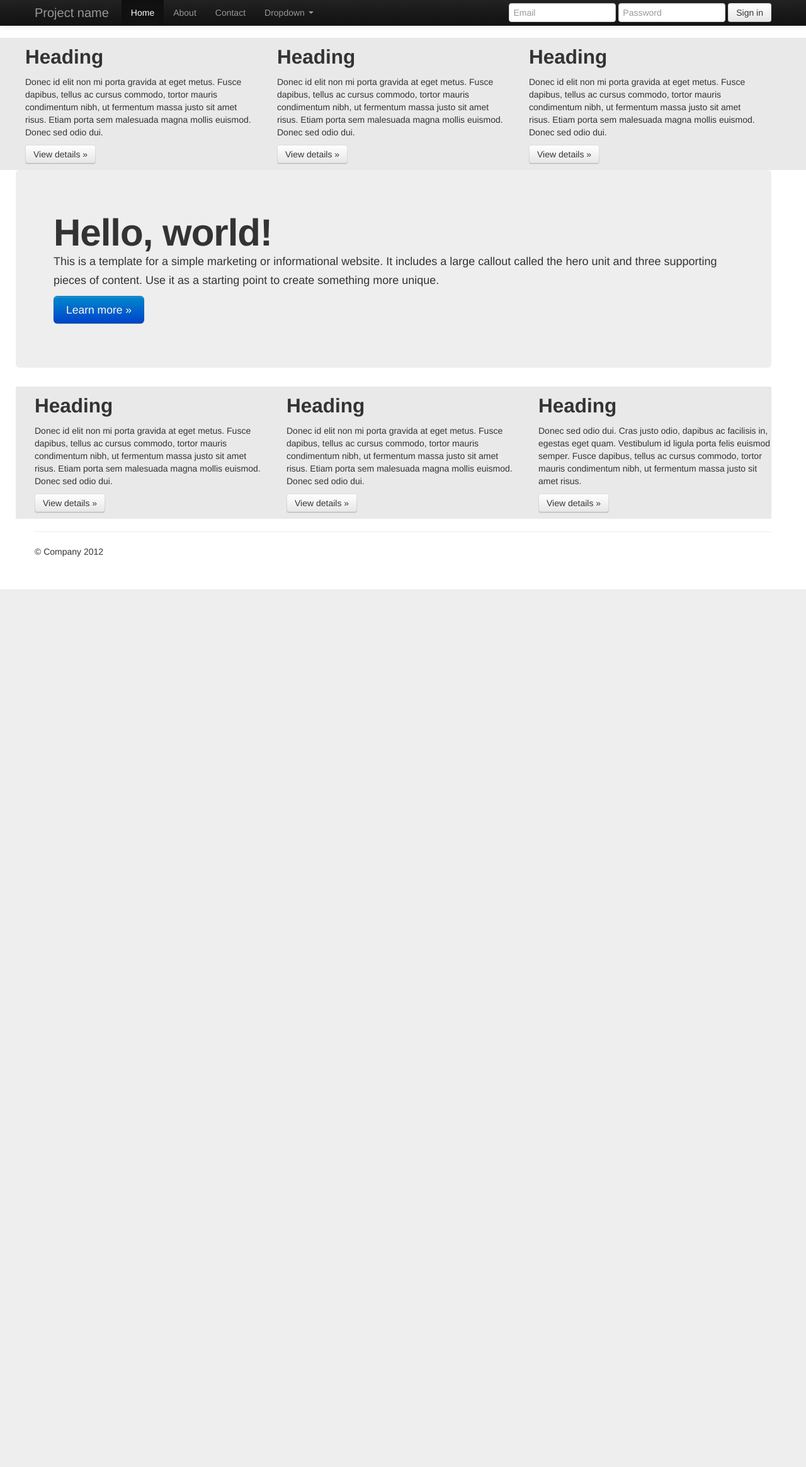
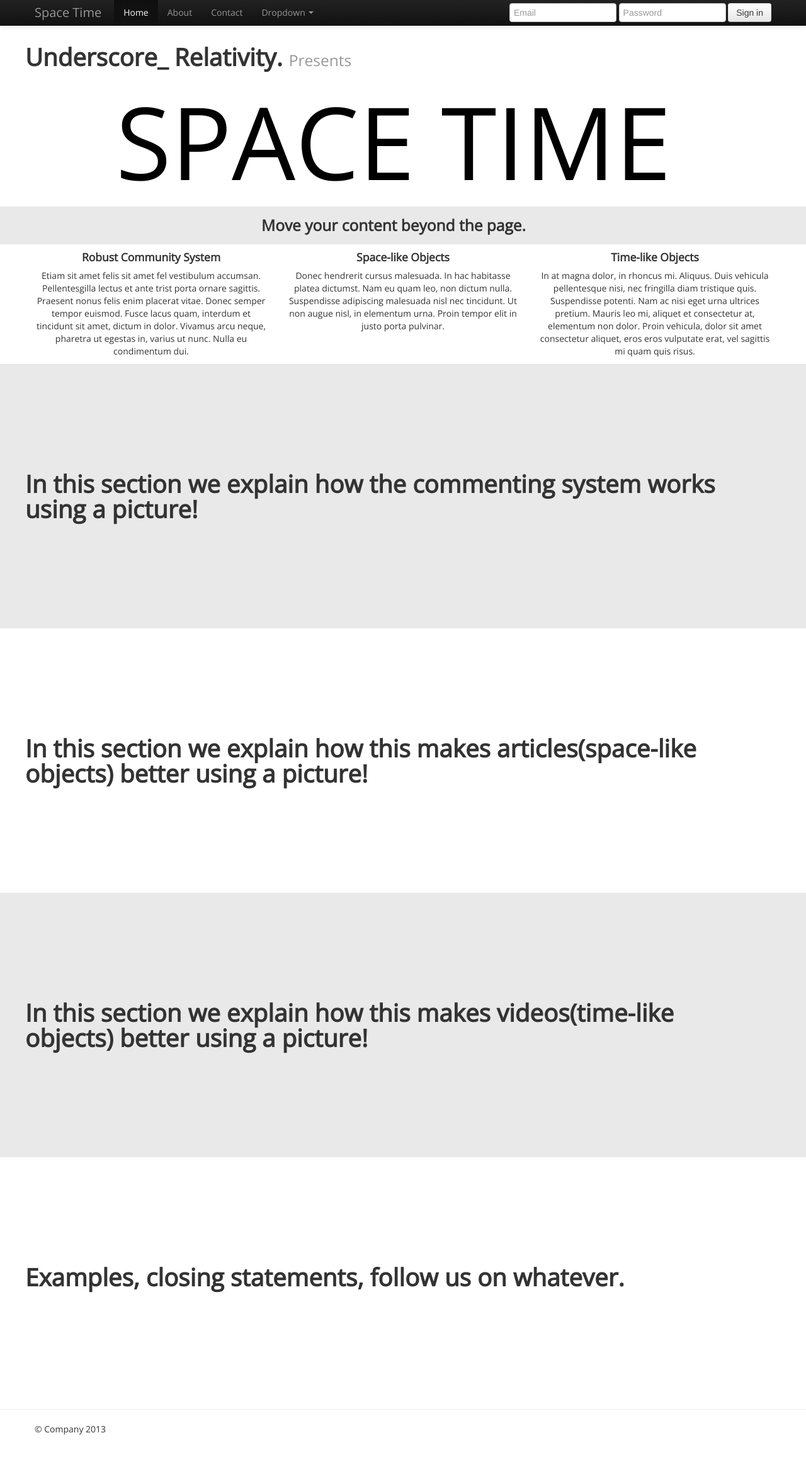
Before and after one commit to IanHung/html5test, a Django app: page / in a window 1280 px wide. Shown: the whole page at 63% size. Before the commit the page ends 936 px from the top, so only its background shows below. Run offline with Django 3.2, Linux system fonts and the light colour scheme; parts of the project's set-up code (start-up, migrations or seed data) failed here and were passed over; some libraries are stand-ins or nearby versions.

Commit message:
Played with the custom css to adjust font and some layout properties.  Changed the base template to a rough example of how i think the home page should look like.

```diff
--- a/static/html5test/css/custom.css
+++ b/static/html5test/css/custom.css
@@ -1,8 +1,36 @@
+@import url(http://fonts.googleapis.com/css?family=Open+Sans:300);
+
 body {
        padding-top: 60px;
        padding-bottom: 40px;
+       font-family: 'Open Sans', sans-serif;
+       font-weight: 300;
 }
 
 .shaded {
-	background-color: #e9e9e9
+	background-color: #e9e9e9;
 }
+
+.container-ee {
+	width: auto;
+}
+
+.push {
+	padding-top:60px;
+
+}
+
+.fat {
+	padding-top: 160px;
+	padding-bottom: 160px;
+}
+
+
+#title {
+	padding-top: 10px;
+	padding-bottom: 10px;
+	font-size: 20vmin;
+	line-height: 21vmin;
+	color: #000000;
+	font-weight: 300;
+}
--- a/templates/base.html
+++ b/templates/base.html
@@ -34,7 +34,7 @@
                         <span class="icon-bar"></span>
                         <span class="icon-bar"></span>
                     </a>
-                    <a class="brand" href="#">Project name</a>
+                    <a class="brand" href="#">Space Time</a>
                     <div class="nav-collapse collapse">
                         <ul class="nav">
                             <li class="active"><a href="#">Home</a></li>
@@ -62,60 +62,73 @@
                 </div>
             </div>
         </div>
- 		<div class="row shaded">
+
+            <!-- Main hero unit for a primary marketing message or call to action -->
+
+	        <div class="row">
+	        	<div class="container">
+	        		<h1>Underscore_ Relativity. <small>Presents</small></h1>
+	        	</div>
+         	</div>
+	            <div class="container-ee">
+		            <div class="row text-center">
+		     			<h1 id="title">SPACE TIME</h1>
+					</div>
+				</div>
+
+            <!-- Example row of columns -->
+     		<div class="row text-center shaded">
+
+     			<h3>Move your content beyond the page.</h3>
+     		</div>
+
      		<div class="container">
      			<div class="row">
-                <div class="span4">
-                    <h2>Heading</h2>
-                    <p>Donec id elit non mi porta gravida at eget metus. Fusce dapibus, tellus ac cursus commodo, tortor mauris condimentum nibh, ut fermentum massa justo sit amet risus. Etiam porta sem malesuada magna mollis euismod. Donec sed odio dui. </p>
-                    <p><a class="btn" href="#">View details &raquo;</a></p>
+
+		     			<div class="span4 text-center">
+		     				<h4>Robust Community System</h4>
+		     				<p>Etiam sit amet felis sit amet fel vestibulum accumsan. Pellentesgilla lectus et ante trist porta ornare sagittis. Praesent nonus felis enim placerat vitae. Donec semper tempor euismod. Fusce lacus quam, interdum et tincidunt sit amet, dictum in dolor. Vivamus arcu neque, pharetra ut egestas in, varius ut nunc. Nulla eu condimentum dui.<p>
 		     			</div>
-                   <div class="span4">
-                    <h2>Heading</h2>
-                    <p>Donec id elit non mi porta gravida at eget metus. Fusce dapibus, tellus ac cursus commodo, tortor mauris condimentum nibh, ut fermentum massa justo sit amet risus. Etiam porta sem malesuada magna mollis euismod. Donec sed odio dui. </p>
-                    <p><a class="btn" href="#">View details &raquo;</a></p>
+		     			<div class="span4 text-center">
+		     				<h4>Space-like Objects</h4>
+		     				<p> Donec hendrerit cursus malesuada. In hac habitasse platea dictumst. Nam eu quam leo, non dictum nulla. Suspendisse adipiscing malesuada nisl nec tincidunt. Ut non augue nisl, in elementum urna. Proin tempor elit in justo porta pulvinar.<p>
 		     			</div>
-                <div class="span4">
-                    <h2>Heading</h2>
-                    <p>Donec id elit non mi porta gravida at eget metus. Fusce dapibus, tellus ac cursus commodo, tortor mauris condimentum nibh, ut fermentum massa justo sit amet risus. Etiam porta sem malesuada magna mollis euismod. Donec sed odio dui. </p>
-                    <p><a class="btn" href="#">View details &raquo;</a></p>
+		     			<div class="span4 text-center">
+		     				<h4>Time-like Objects</h4>
+		     				<p>In at magna dolor, in rhoncus mi. Aliquus. Duis vehicula pellentesque nisi, nec fringilla diam tristique quis. Suspendisse potenti. Nam ac nisi eget urna ultrices pretium. Mauris leo mi, aliquet et consectetur at, elementum non dolor. Proin vehicula, dolor sit amet consectetur aliquet, eros eros vulputate erat, vel sagittis mi quam quis risus. <p>
 		     			</div>
      				</div>
      			</div>
-        </div>
-        <div class="container">
-
-            <!-- Main hero unit for a primary marketing message or call to action -->
-            <div class="row">
-            <div class="hero-unit">
-                <h1>Hello, world!</h1>
-                <p>This is a template for a simple marketing or informational website. It includes a large callout called the hero unit and three supporting pieces of content. Use it as a starting point to create something more unique.</p>
-                <p><a class="btn btn-primary btn-large">Learn more &raquo;</a></p>
+     		<div class="row shaded">
+     			<div class="container fat">
+     				<h1>In this section we explain how the commenting system works using a picture!</h1>
      			</div>
      		</div>
-            <!-- Example row of columns -->
-            <div class="row shaded ">
-                <div class="span4">
-                    <h2>Heading</h2>
-                    <p>Donec id elit non mi porta gravida at eget metus. Fusce dapibus, tellus ac cursus commodo, tortor mauris condimentum nibh, ut fermentum massa justo sit amet risus. Etiam porta sem malesuada magna mollis euismod. Donec sed odio dui. </p>
-                    <p><a class="btn" href="#">View details &raquo;</a></p>
+
+     		<div class="row">
+     			<div class="container fat">
+     				<h1>In this section we explain how this makes articles(space-like objects) better using a picture!</h1>
      			</div>
-                <div class="span4">
-                    <h2>Heading</h2>
-                    <p>Donec id elit non mi porta gravida at eget metus. Fusce dapibus, tellus ac cursus commodo, tortor mauris condimentum nibh, ut fermentum massa justo sit amet risus. Etiam porta sem malesuada magna mollis euismod. Donec sed odio dui. </p>
-                    <p><a class="btn" href="#">View details &raquo;</a></p>
      		</div>
-                <div class="span4">
-                    <h2>Heading</h2>
-                    <p>Donec sed odio dui. Cras justo odio, dapibus ac facilisis in, egestas eget quam. Vestibulum id ligula porta felis euismod semper. Fusce dapibus, tellus ac cursus commodo, tortor mauris condimentum nibh, ut fermentum massa justo sit amet risus.</p>
-                    <p><a class="btn" href="#">View details &raquo;</a></p>
+
+     		<div class="row shaded">
+     			<div class="container fat">
+     				<h1>In this section we explain how this makes videos(time-like objects) better using a picture!</h1>
+     			</div>
+     		</div>
+
+     		<div class="row">
+     			<div class="container fat">
+     				<h1>Examples, closing statements, follow us on whatever.</h1>
      			</div>
      		</div>
 
             <hr>
 
             <footer>
-                <p>&copy; Company 2012</p>
+            	<div class="container">
+                	<p>&copy; Company 2013</p>
+               </div>
             </footer>
 
         </div> <!-- /container -->
```
Lines whose indentation alone changed are shown as unchanged.
